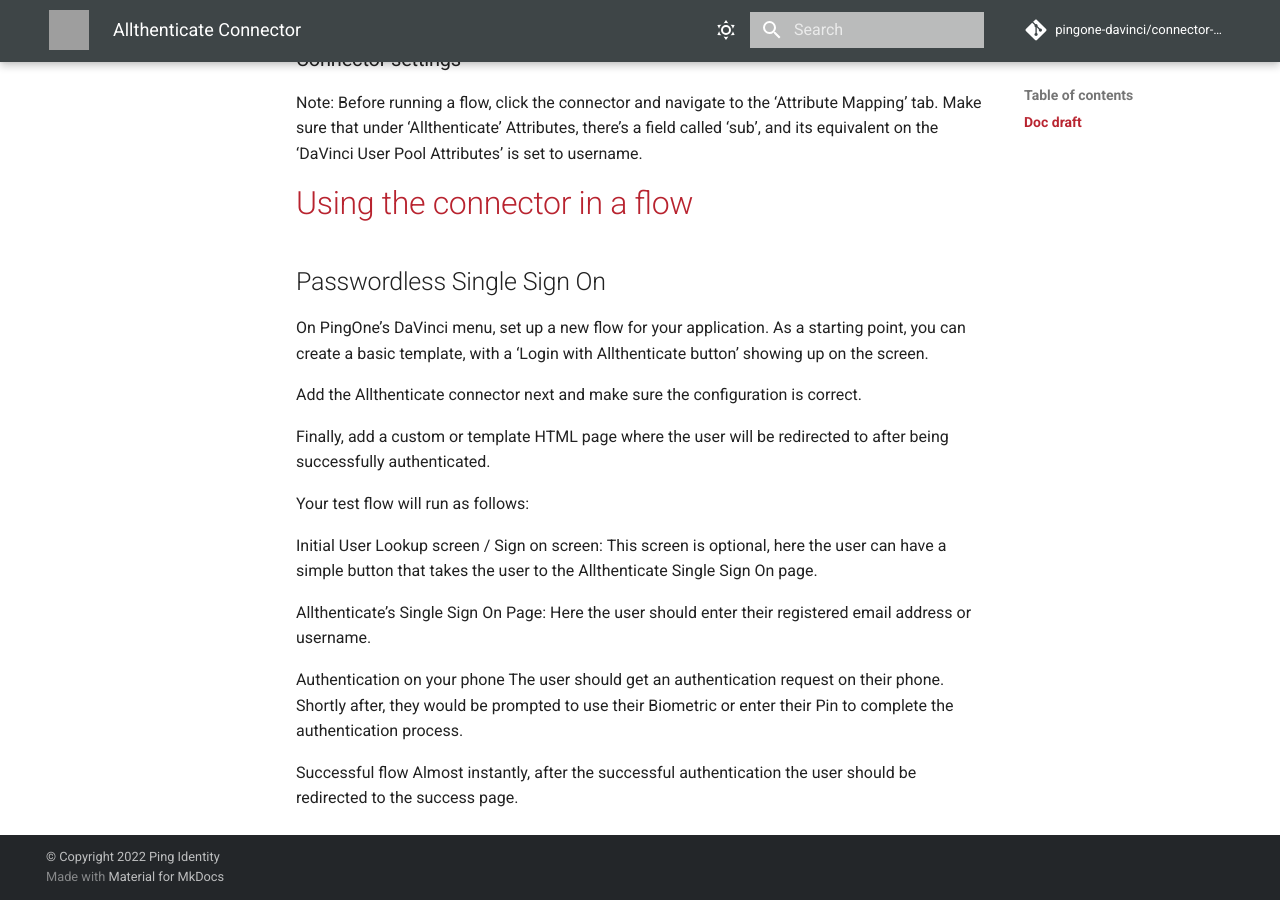
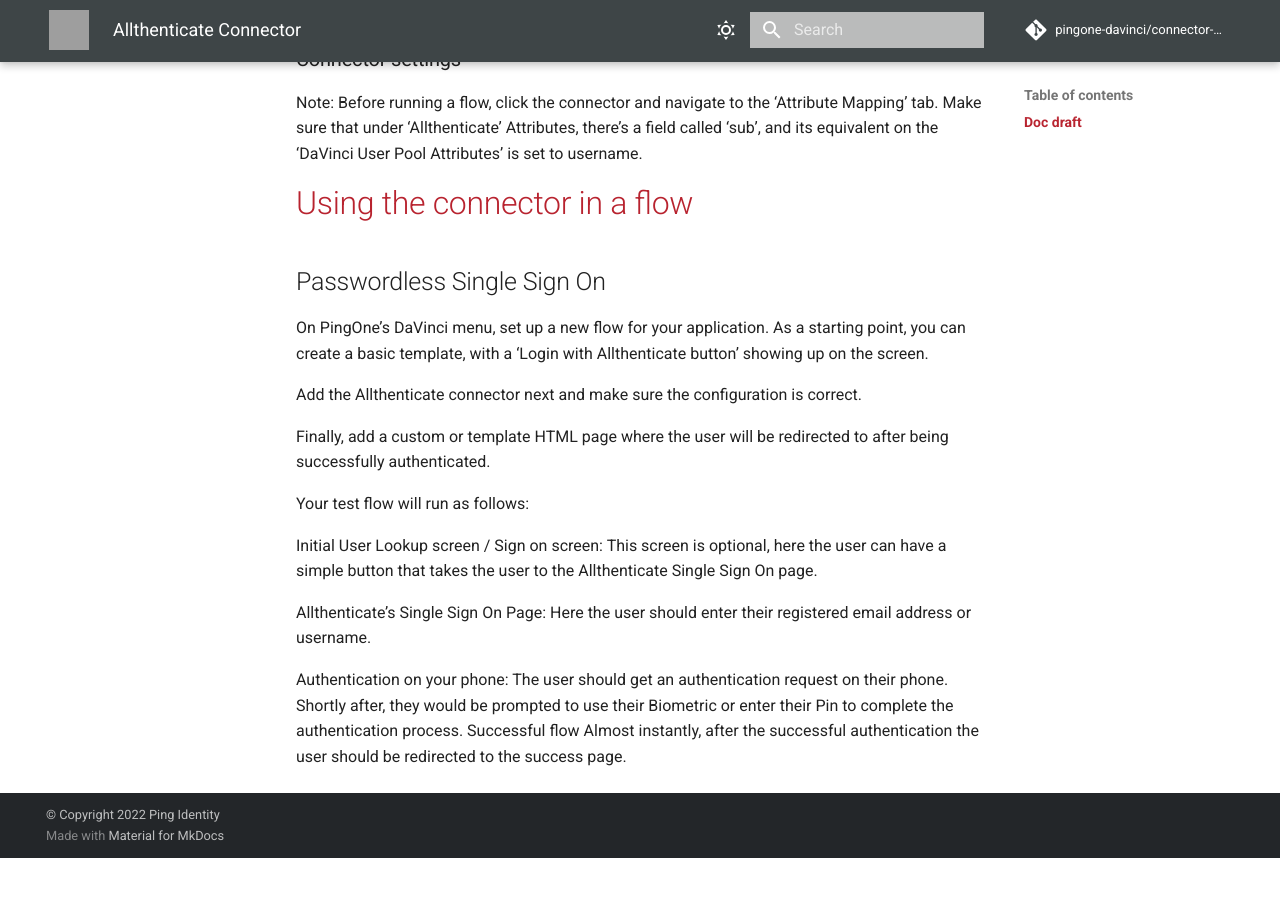
Before and after one commit to pingone-davinci/documentation, an MkDocs documentation site: the page built from docs/allthenticate/README.md, in a window 1280 px wide and 900 px high, scrolled down 2381 px. Built offline with MkDocs 1.6.1 and Material for MkDocs 9.7.7, drawn with Linux system fonts in a browser that asks for light colours; comment, search, counter and statistics services are not loaded; after the commit the page ends 3239 px from its top, so only the background shows below that; grey boxes are pictures that could not be loaded.

```diff
--- a/docs/allthenticate/README.md
+++ b/docs/allthenticate/README.md
@@ -95,8 +95,7 @@ This screen is optional, here the user can have a simple button that takes the u
 Allthenticate’s Single Sign On Page:
 Here the user should enter their registered email address or username.
 
-Authentication on your phone
+Authentication on your phone:
 The user should get an authentication request on their phone. Shortly after, they would be prompted to use their Biometric or enter their Pin to complete the authentication process.
-
 Successful flow
 Almost instantly, after the successful authentication the user should be redirected to the success page.
```
